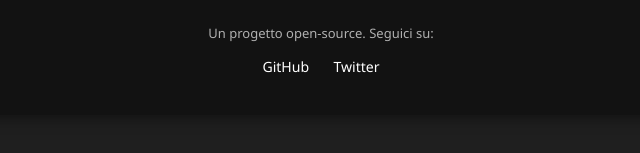
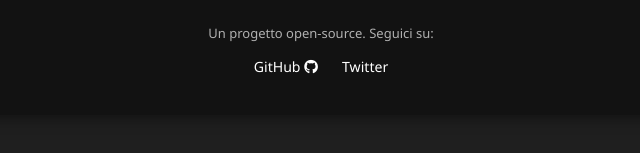
Before and after one commit to KaizuneDev/Snake12, a plain HTML site: page website/index.html in a window 1280 px wide. Shown: the part 453-606 px from the top of the page, 319-959 px from the left. Drawn offline with Linux system fonts and the light colour scheme.

Commit message:
Added fontawesome and update all

```diff
--- a/website/index.html
+++ b/website/index.html
@@ -6,6 +6,7 @@
   <meta name="viewport" content="width=device-width, initial-scale=1">
   <title>Snake12IO</title>
   <link rel="stylesheet" href="style.css" type="text/css" />
+  <link rel="stylesheet" href="https://cdnjs.cloudflare.com/ajax/libs/font-awesome/6.7.2/css/all.min.css" integrity="sha512-Evv84Mr4kqVGRNSgIGL/F/aIDqQb7xQ2vcrdIwxfjThSH8CSR7PBEakCr51Ck+w+/U6swU2Im1vVX0SVk9ABhg==" crossorigin="anonymous" referrerpolicy="no-referrer" />
 </head>
 
 <body>
@@ -25,7 +26,7 @@
     <footer>
       <p>Un progetto open-source. Seguici su:</p>
       <div class="social-links">
-        <a href="https://github.com/KaizuneDev/Snake12" target="_blank">GitHub</a>
+        <a href="https://github.com/KaizuneDev/Snake12" target="_blank">GitHub <i class="fab fa-github"></i></a>
         <a href="https://twitter.com/KaizuneDev" target="_blank">Twitter</a>
       </div>
      </footer>
--- a/website/style.css
+++ b/website/style.css
@@ -31,7 +31,7 @@ header h1 {
 }
 
 /* Sezione di introduzione */
-.intro p {
+.intro p{
   color: #b0b0b0;
   font-size: 15px;
   margin-bottom: 40px;
```
Also changed, not shown: website/main.js (added).
